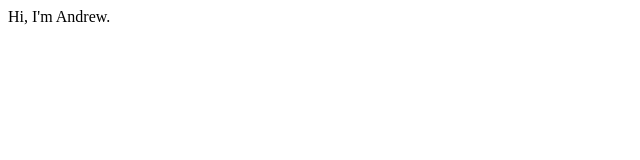
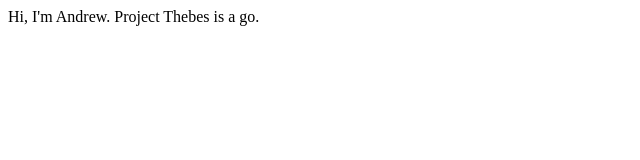
Before and after one commit to andrew-ton/andrew-ton.github.io, a plain HTML site: page index.html in a window 1280 px wide. Shown: the whole page, without its empty margins (0-640 px from the left). Drawn offline with Linux system fonts and the light colour scheme.

Commit message:
Here is a test

```diff
--- a/index.html
+++ b/index.html
@@ -1,6 +1,6 @@
 <!DOCTYPE HTML>
 <html>
 <body>
-Hi, I'm Andrew.
+Hi, I'm Andrew.	Project Thebes is a go.
 </body>
 </html>
```
